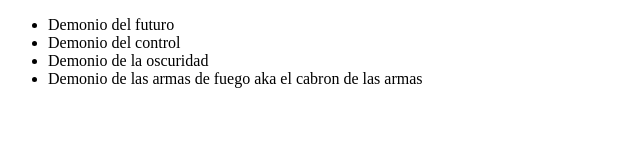
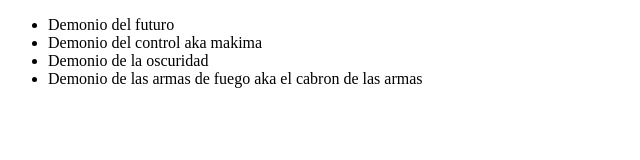
Before and after one commit to JorgeGaldamez/alura-git, a plain HTML site: page index.html in a window 1280 px wide. Shown: the full height of the page, 0-640 px from the left. Drawn offline with Linux system fonts and the light colour scheme.

Commit message:
Agregando información en el elemento <li> linea 12 (demonio del control aka makima)

```diff
--- a/index.html
+++ b/index.html
@@ -9,7 +9,7 @@
     <body>
         <ul>
             <li>Demonio del futuro</li>
-            <li>Demonio del control</li>
+            <li>Demonio del control aka makima</li>
             <li>Demonio de la oscuridad</li>
             <li>Demonio de las armas de fuego aka el cabron de las armas</li>
         </ul>
```
